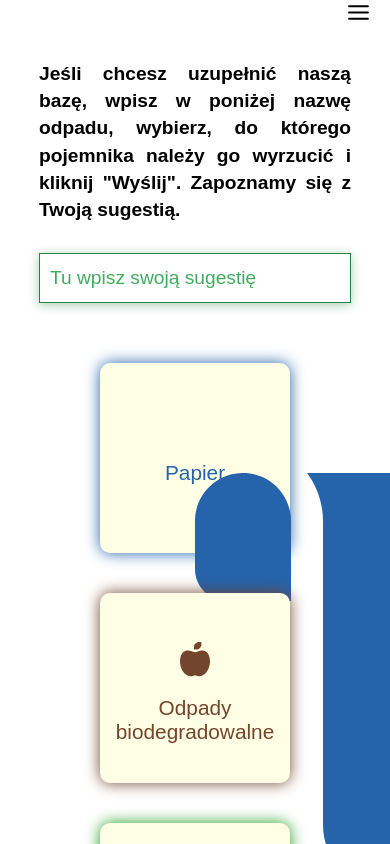
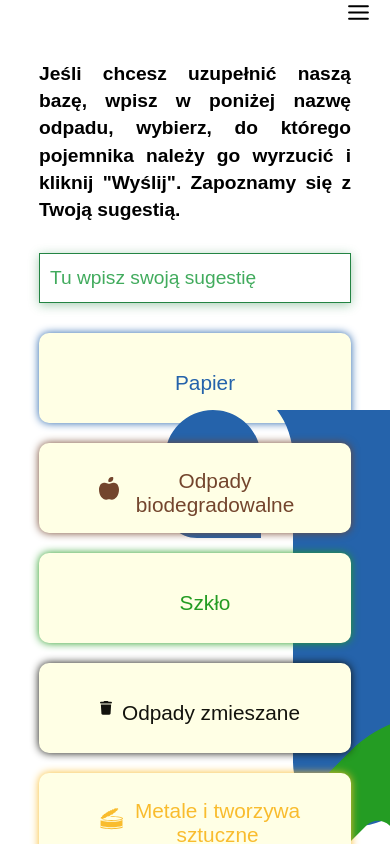
Before and after one commit to pizgo/waste_segregation_app, a React (Create React App) app: page /AddTrash in a window 390 px wide. Shown: the top 844 px of the page. Built offline with nearby package versions, Linux system fonts and the light colour scheme.

Commit message:
AddTrash mobile in progress

```diff
--- a/src/css/_AddTrash.scss
+++ b/src/css/_AddTrash.scss
@@ -51,7 +51,7 @@
   }
 
   &__bins {
-    margin-top: 40px;
+    margin-top: 20px;
     width: 100vw;
     display: flex;
     flex-direction: row;
@@ -60,6 +60,10 @@
     align-items: center;
     padding: 0 20px;
 
+    @include tablet {
+      margin-top: 40px;
+    }
+
 
     @include desktop {
       margin-top: 60px;
@@ -67,14 +71,60 @@
 
     &-img {
       padding: 10px;
-      width: 60px;
+      width: 48px;
       height: auto;
+
+      @include tablet {
+        width: 60px;
+      }
+
+      @include desktop {
+        width: 60px;
+      }
     }
+    &-img.mixed {
+      width: 32px;
+      @include tablet {
+        width: 50px;
+      }
+
+      @include desktop {
+        width: 50px;
+      }
+    }
+    &-img.bio {
+      width: 40px;
+      @include tablet {
+        width: 50px;
+      }
+
+      @include desktop {
+        width: 50px;
+      }
+    }
+    &-img.pet {
+      width: 58px;
+      @include tablet {
+        width: 60px;
+      }
+
+      @include desktop {
+        width: 60px;
+      }
+    }
+
 
     &-text {
       text-align: center;
       margin-top: 10px;
       font-size: 1.3rem;
+
+      @include tablet {
+        font-size: 1.3rem;
+      }
+      @include desktop {
+        font-size: 1.3rem;
+      }
     }
   }
 
@@ -127,41 +177,92 @@
 
 .bin {
   display: flex;
-  flex-direction: column;
+  flex-direction: row;
   align-items: center;
   justify-content: center;
   padding: 0 50px;
   cursor: pointer;
 
+  @include tablet {
+    flex-direction: column;
+  }
+
+  @include desktop {
+    flex-direction: column;
+  }
+
   &:first-of-type {
-    @include createBoxForAddingTrash(190px, 190px, 10px, $background, 20px);
+    @include createBoxForAddingTrash(80vw, 90px, 10px, $background, 10px);
     position: relative;
-    box-shadow: 0 0 15px $paper;
+    box-shadow: 0 0 8px $paper;
     color: $paper;
+
+    @include tablet {
+      @include createBoxForAddingTrash(190px, 190px, 10px, $background, 20px);
+      box-shadow: 0 0 15px $paper;
+    }
+
+    @include desktop {
+      @include createBoxForAddingTrash(190px, 190px, 10px, $background, 20px);
+      box-shadow: 0 0 15px $paper;
+    }
   }
   &:nth-of-type(2) {
-    @include createBoxForAddingTrash(190px, 190px, 10px, $background, 20px);
+    @include createBoxForAddingTrash(80vw, 90px, 10px, $background, 10px);
     position: relative;
-    box-shadow: 0 0 15px $bio;
+    box-shadow: 0 0 8px $bio;
     color: $bio;
+
+    @include tablet {
+      @include createBoxForAddingTrash(190px, 190px, 10px, $background, 20px);
+    }
+
+    @include desktop {
+      @include createBoxForAddingTrash(190px, 190px, 10px, $background, 20px);
+    }
   }
   &:nth-of-type(3) {
-    @include createBoxForAddingTrash(190px, 190px, 10px, $background, 20px);
+    @include createBoxForAddingTrash(80vw, 90px, 10px, $background, 10px);
     position: relative;
-    box-shadow: 0 0 15px $glass;
+    box-shadow: 0 0 8px $glass;
     color: $glass;
+
+    @include tablet {
+      @include createBoxForAddingTrash(190px, 190px, 10px, $background, 20px);
+    }
+
+    @include desktop {
+      @include createBoxForAddingTrash(190px, 190px, 10px, $background, 20px);
+    }
   }
   &:nth-of-type(4) {
-    @include createBoxForAddingTrash(190px, 190px, 10px, $background, 20px);
+    @include createBoxForAddingTrash(80vw, 90px, 10px, $background, 10px);
     position: relative;
-    box-shadow: 0 0 15px $mixed;
+    box-shadow: 0 0 8px $mixed;
     color: $mixed;
+
+    @include tablet {
+      @include createBoxForAddingTrash(190px, 190px, 10px, $background, 20px);
+    }
+
+    @include desktop {
+      @include createBoxForAddingTrash(190px, 190px, 10px, $background, 20px);
+    }
+
   }
   &:nth-of-type(5) {
-    @include createBoxForAddingTrash(190px, 190px, 10px, $background, 20px);
+    @include createBoxForAddingTrash(80vw, 90px, 10px, $background, 10px);
     position: relative;
-    box-shadow: 0 0 15px $pet;
+    box-shadow: 0 0 8px $pet;
     color: $pet;
+
+    @include tablet {
+      @include createBoxForAddingTrash(190px, 190px, 10px, $background, 20px);
+    }
+
+    @include desktop {
+      @include createBoxForAddingTrash(190px, 190px, 10px, $background, 20px);
+    }
   }
 
   &__clicked {
@@ -198,12 +299,9 @@
   }
 }
 
-//#paper {
-//  color: $paper;
+
+//
+//#bio {
+//  width: 50px;
 //}
-#mixed {
-  width: 50px;
-}
-#bio {
-  width: 50px;
-}
+//#pet
```
